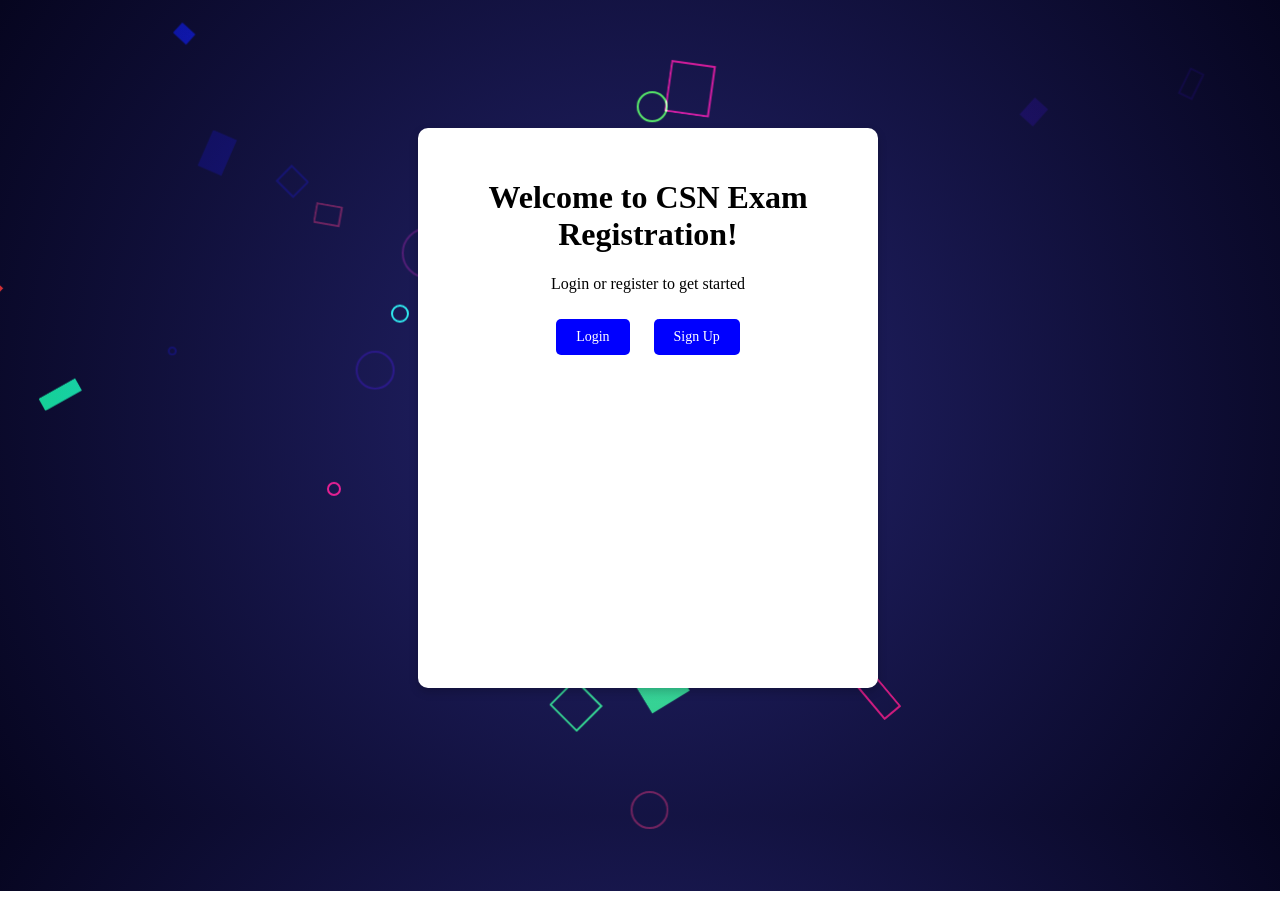
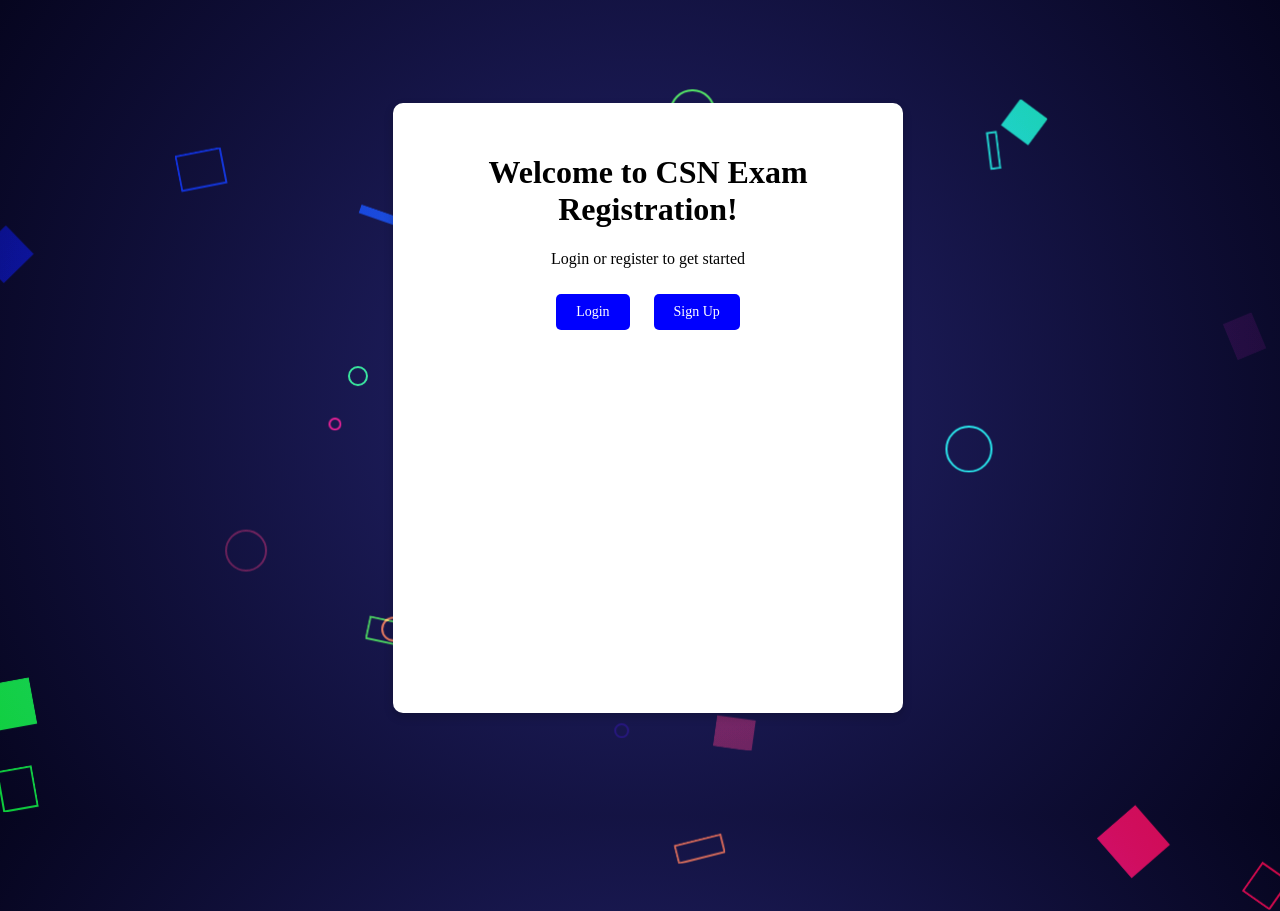
Before and after one commit to D3ps3y/CSN-Exam-Registration, a Django app: page / in a window 1280 px wide; the page is wider, and only the part inside the window is pictured. Run offline with Django 5.2, Linux system fonts and the light colour scheme; style sheets or scripts are compiled from the project's sources; some libraries are stand-ins or nearby versions.

Commit message:
Making changes to SCSS file to make the forms look more professional.

```diff
--- a/frontend/static/scss/home.scss
+++ b/frontend/static/scss/home.scss
@@ -161,8 +161,8 @@ body:active .floating-shape::after {
     top: 50%;
     left: 50%;
     transform: translate(-50%, -50%);
-    width: 400px;
-    height: 500px;
+    width: 450px;
+    height: 550px;
     padding: 30px;
     background: white;
     border-radius: 10px;
```
Also changed, not shown: 1 other file.
